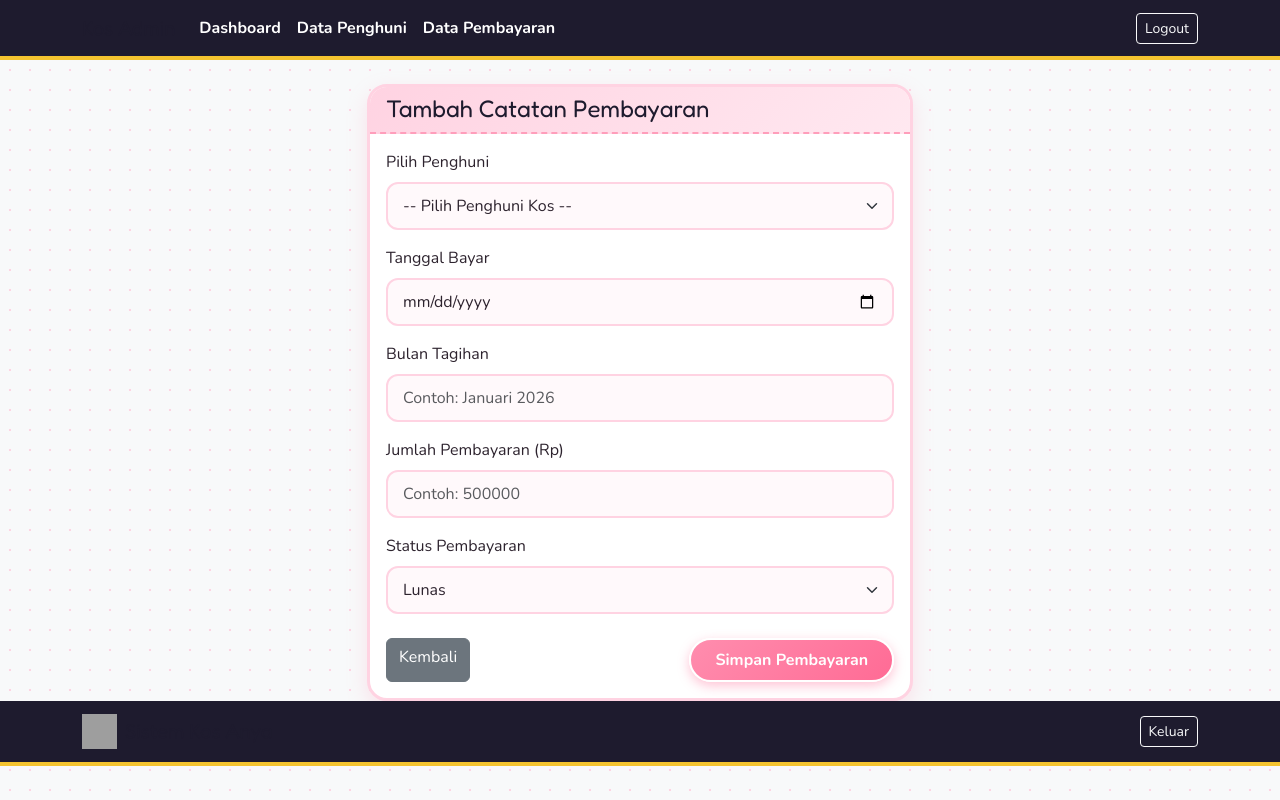
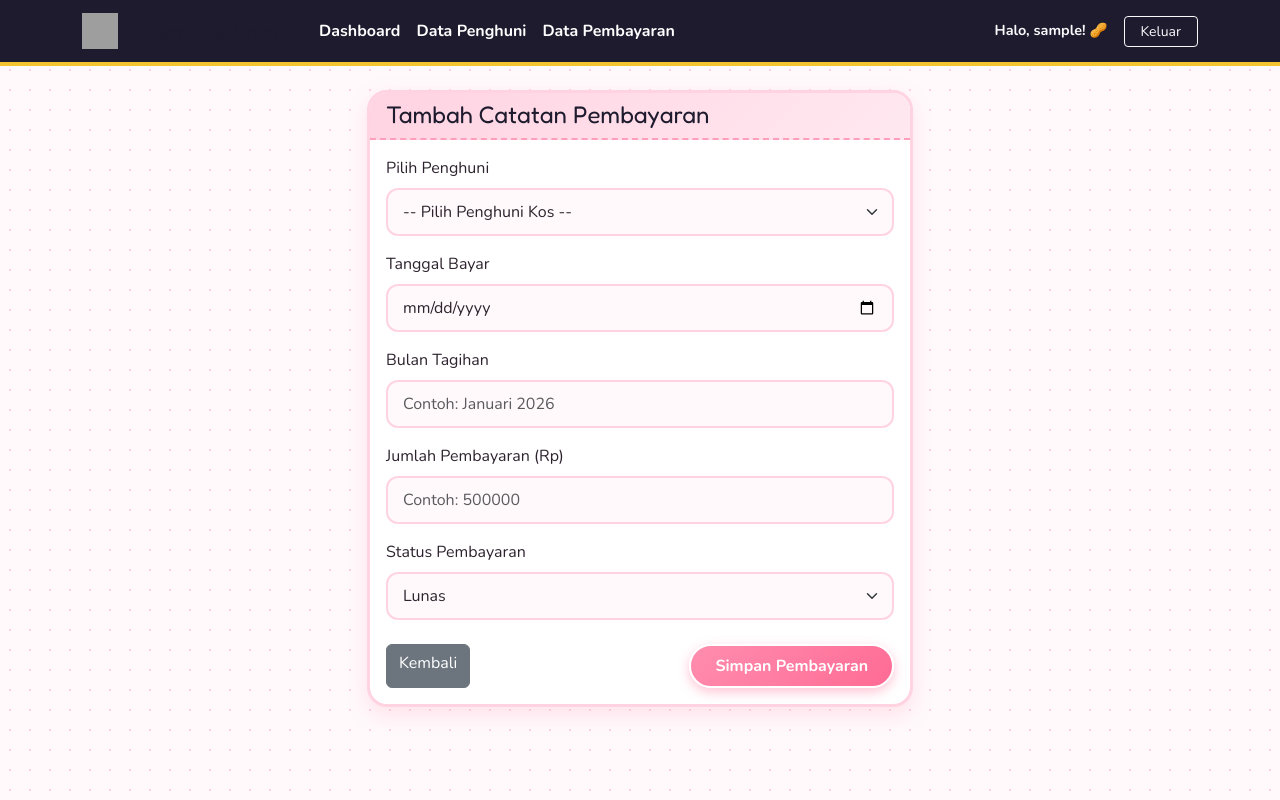
Before and after one commit to dnaknsh/UasProject_SistemPencatatanKos, a Flask app: page /admin/pembayaran/tambah in a window 1280 px wide. Run offline with Flask 3, Linux system fonts and the light colour scheme; the visitor is signed in with stand-in values (Sample User, id 1); data that the repository does not hold is empty; grey boxes are pictures that could not be loaded.

Commit message:
menambahkan gambar karakter

```diff
--- a/templates/base.html
+++ b/templates/base.html
@@ -2,69 +2,70 @@
 <html lang="id">
 <head>
     <meta charset="UTF-8">
-    <title>Sistem Pencatatan Kos</title>
+    <meta name="viewport" content="width=device-width, initial-scale=1.0">
+    <title>Sistem Kos Anya 𓁹‿𓁹</title>
+
+    <!-- Bootstrap 5 CSS -->
     <link href="https://cdn.jsdelivr.net/npm/bootstrap@5.3.0/dist/css/bootstrap.min.css" rel="stylesheet">
+
+    <!-- Google Fonts untuk Font Ceria khas Anya -->
+    <link rel="preconnect" href="https://fonts.googleapis.com">
+    <link rel="preconnect" href="https://fonts.gstatic.com" crossorigin>
+    <link href="https://fonts.googleapis.com/css2?family=Fredoka:wght@400;600&family=Nunito:wght@400;700&display=swap" rel="stylesheet">
+
+    <!-- Custom CSS Anya Pink-White Theme -->
+    <link rel="stylesheet" href="{{ url_for('static', filename='css/style.css') }}">
 </head>
-<body class="bg-light">
-    {% if session.admin_logged_in %}
-    <nav class="navbar navbar-expand-lg navbar-dark bg-dark mb-4">
-        <div class="container">
-            <a class="navbar-brand" href="#">Kos Admin</a>
-            <div class="collapse navbar-collapse">
-                <ul class="navbar-nav me-auto">
-                    <li class="nav-item"><a class="nav-link" href="{{ url_for('dashboard') }}">Dashboard</a></li>
-                    <li class="nav-item"><a class="nav-link" href="{{ url_for('penghuni') }}">Data Penghuni</a></li>
-                    <li class="nav-item"><a class="nav-link" href="{{ url_for('pembayaran') }}">Data Pembayaran</a></li>
-                </ul>
-                <a href="{{ url_for('logout') }}" class="btn btn-outline-light btn-sm">Logout</a>
-            </div>
+<body>
+
+    <!-- NAVBAR NIKMATI GAYA EDEN ACADEMY -->
+    <nav class="navbar navbar-expand-lg navbar-dark mb-4 sticky-top">
+      <div class="container">
+        <!-- Logo & Stiker Anya -->
+        <a class="navbar-brand d-flex align-items-center gap-2" href="{{ url_for('dashboard') if session.get('admin_logged_in') else url_for('login') }}">
+          <img src="https://cdn-icons-png.flaticon.com/512/4281/4281896.png" alt="Anya Icon" width="36" height="36">
+          <span style="font-family: 'Fredoka', cursive; font-size: 1.3rem;">Sistem Kos Anya</span>
+        </a>
+
+        {% if session.get('admin_logged_in') %}
+        <button class="navbar-toggler" type="button" data-bs-toggle="collapse" data-bs-target="#navbarNav" aria-controls="navbarNav" aria-expanded="false" aria-label="Toggle navigation">
+          <span class="navbar-toggler-icon"></span>
+        </button>
+
+        <div class="collapse navbar-collapse" id="navbarNav">
+          <!-- Menu Navigasi Admin -->
+          <ul class="navbar-nav me-auto mb-2 mb-lg-0 ms-lg-3">
+            <li class="nav-item">
+              <a class="nav-link" href="{{ url_for('dashboard') }}">Dashboard</a>
+            </li>
+            <li class="nav-item">
+              <a class="nav-link" href="{{ url_for('penghuni') }}">Data Penghuni</a>
+            </li>
+            <li class="nav-item">
+              <a class="nav-link" href="{{ url_for('pembayaran') }}">Data Pembayaran</a>
+            </li>
+          </ul>
+
+          <!-- Tombol Logout & Greeting -->
+          <div class="d-flex align-items-center gap-3">
+            <span class="text-light fw-semibold" style="font-size: 0.9rem;">
+              Halo, <strong>{{ session.get('username') }}</strong>! 🥜
+            </span>
+            <a href="{{ url_for('logout') }}" class="btn btn-outline-light btn-sm px-3 style-logout">Keluar</a>
+          </div>
         </div>
+        {% endif %}
+      </div>
     </nav>
-    {% endif %}
 
-    <div class="container">
-        <!-- Notification Flash Message -->
-        {% with messages = get_flashed_messages(with_categories=true) %}
-          {% if messages %}
-            {% for category, message in messages %}
-              <div class="alert alert-{{ category }} alert-dismissible fade show" role="alert">
-                {{ message }}
-                <button type="button" class="btn-close" data-bs-dismiss="alert"></button>
-              </div>
-            {% endfor %}
-          {% endif %}
-        {% endwith %}
-
-        {% block content %}{% endblock %}
+    <!-- KONTEN UTAMA -->
+    <div class="container pb-5">
+        {% block content %}
+        <!-- Konten dari file HTML lain (login, dashboard, dll) akan masuk ke sini -->
+        {% endblock %}
     </div>
 
+    <!-- Bootstrap 5 JS Bundle -->
     <script src="https://cdn.jsdelivr.net/npm/bootstrap@5.3.0/dist/js/bootstrap.bundle.min.js"></script>
 </body>
 </html>
-
-<head>
-    <meta charset="UTF-8">
-    <title>Sistem Pencatatan Kos</title>
-    <!-- Bootstrap CSS -->
-    <link href="https://cdn.jsdelivr.net/npm/bootstrap@5.3.0/dist/css/bootstrap.min.css" rel="stylesheet">
-
-    <!-- Link CSS Pink Neon -->
-    <link rel="stylesheet" href="{{ url_for('static', filename='css/style.css') }}">
-</head>
-
-
-<nav class="navbar navbar-expand-lg navbar-dark mb-4">
-  <div class="container">
-    <a class="navbar-brand d-flex align-items-center gap-2" href="{{ url_for('dashboard') if session.get('admin_logged_in') else url_for('login') }}">
-      <!-- Stiker Anya di Navbar -->
-      <img src="https://cdn-icons-png.flaticon.com/512/4281/4281896.png" alt="Anya Icon" width="35" height="35">
-      <span>Sistem Kos Anya</span>
-    </a>
-
-    {% if session.get('admin_logged_in') %}
-    <div class="d-flex">
-      <a href="{{ url_for('logout') }}" class="btn btn-outline-light btn-sm">Keluar</a>
-    </div>
-    {% endif %}
-  </div>
-</nav>
```
Also changed, not shown: templates/login.html (+1 -28 lines).
